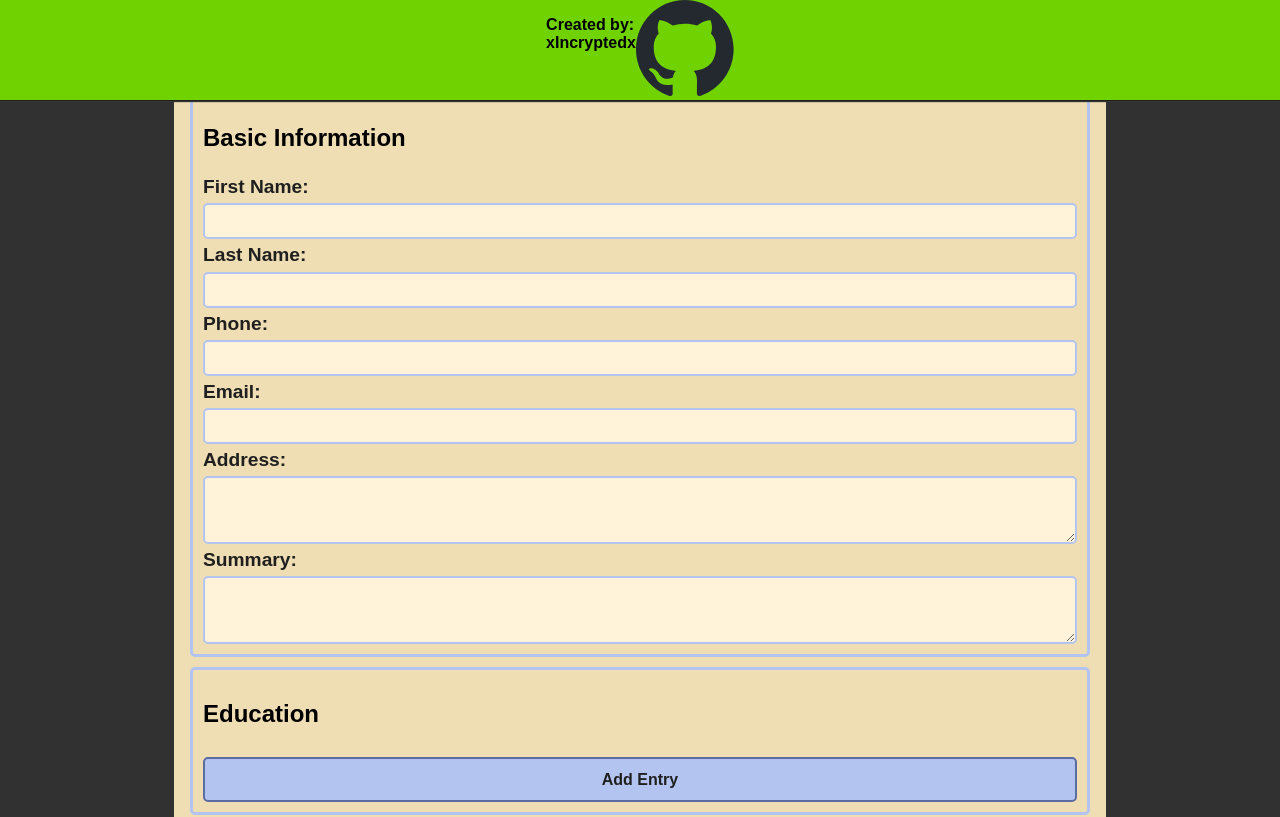
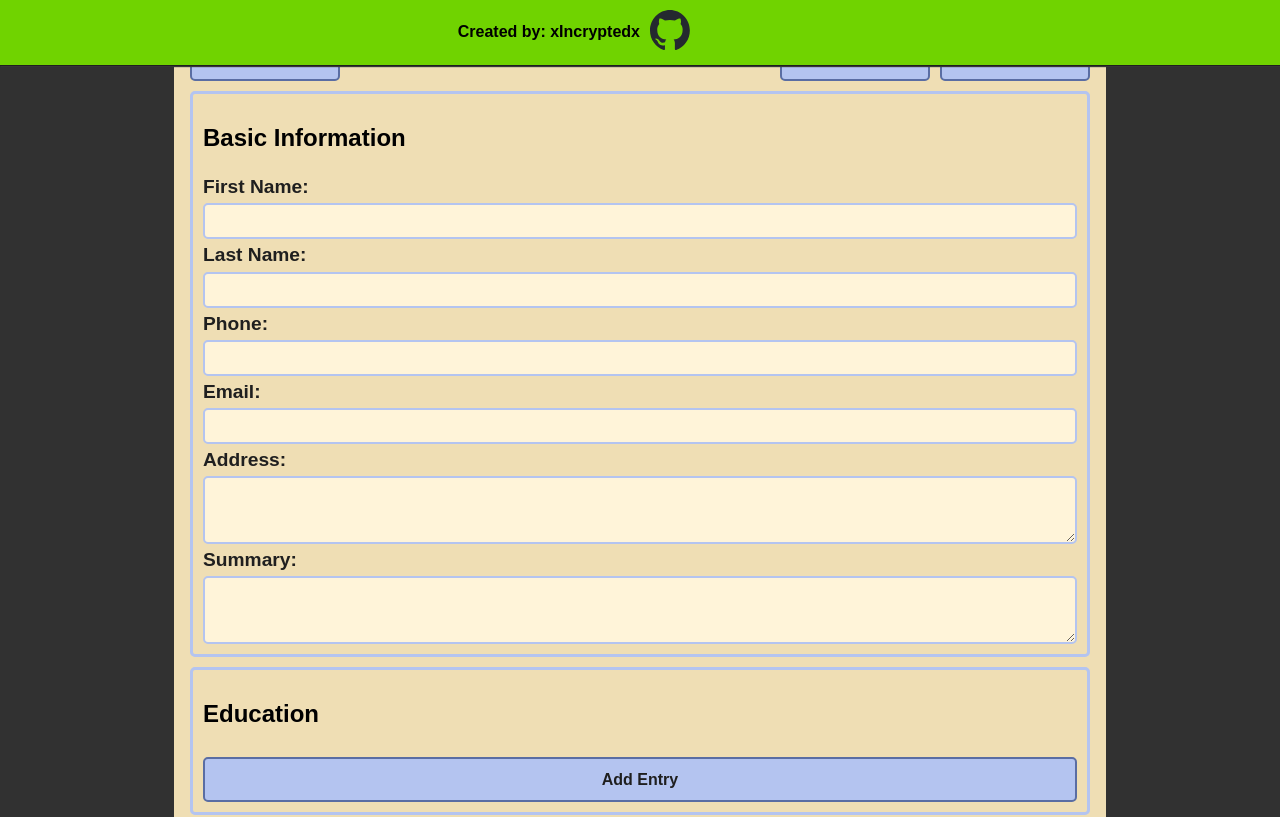
Before and after one commit to xincryptedx/cv-creator, a React (Vite) app: page / in a window 1280 px wide. Shown: the top 817 px of the page. Built offline with nearby package versions, Linux system fonts and the light colour scheme.

Commit message:
Style author and git icon

```diff
--- a/src/components/AuthorHeader.jsx
+++ b/src/components/AuthorHeader.jsx
@@ -6,7 +6,7 @@ function AuthorHeader() {
     <header className={styles.authorHeader}>
       <p className={styles.authorP}>Created by: xIncryptedx</p>
       <a className={styles.git}>
-        <img src={gitIcon} alt="" />
+        <img className={styles.gitIcon} src={gitIcon} alt="" />
       </a>
     </header>
   );
--- a/src/style/AuthorHeader.module.css
+++ b/src/style/AuthorHeader.module.css
@@ -1,9 +1,9 @@
 .authorHeader {
   display: grid;
   grid-auto-flow: column;
-  justify-items: center;
-  grid-template: 1fr / 1fr min-content min-content 1fr;
+  grid-template: 1fr / 1fr 1fr 1fr 1fr;
   grid-template-areas: ". author git .";
+  align-items: center;
 
   position: fixed;
   top: 0;
@@ -14,13 +14,24 @@
   background-color: #70d300;
   border-bottom: 1px solid #1f1f1f;
   box-shadow: 1px 1px 1px rgb(54, 54, 54);
+
+  min-height: 65px;
   width: 100%;
 }
 
 .authorP {
   grid-area: author;
+  white-space: nowrap;
+  justify-self: end;
 }
 
 .git {
   grid-area: git;
+  justify-self: start;
+  padding-left: 10px;
 }
+
+.gitIcon {
+  height: 40px;
+  width: 40px;
+}
```
